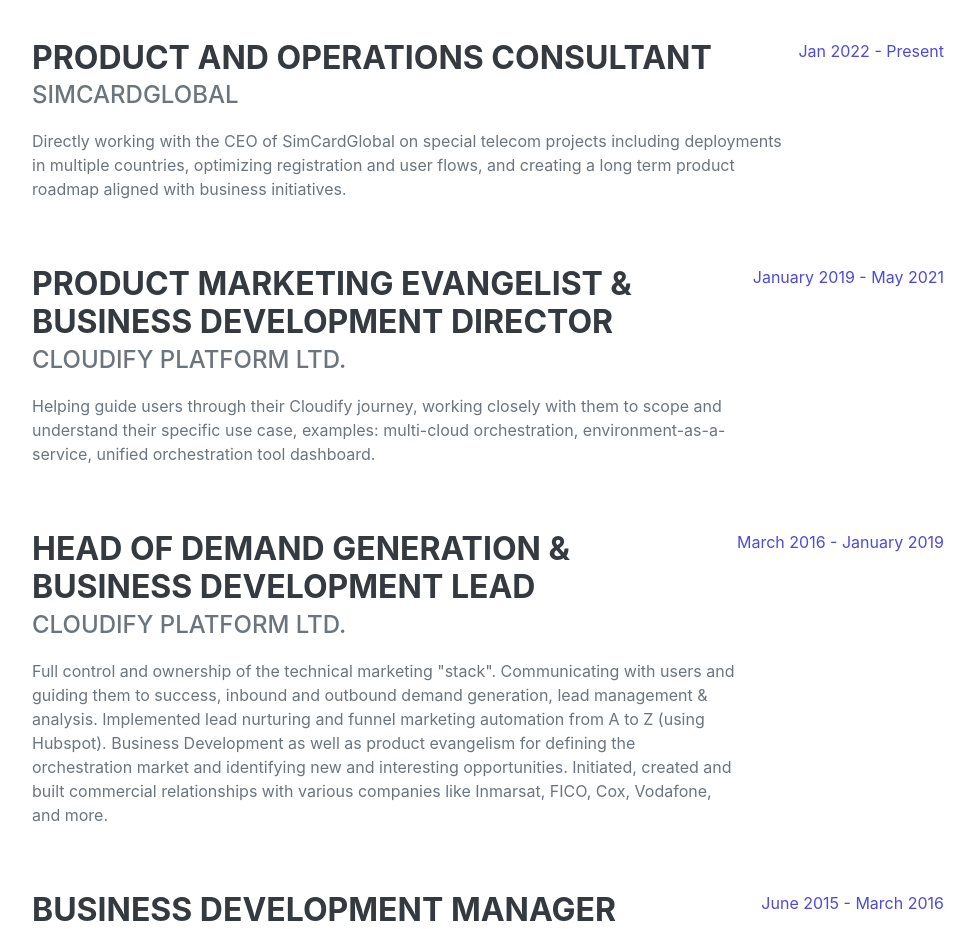
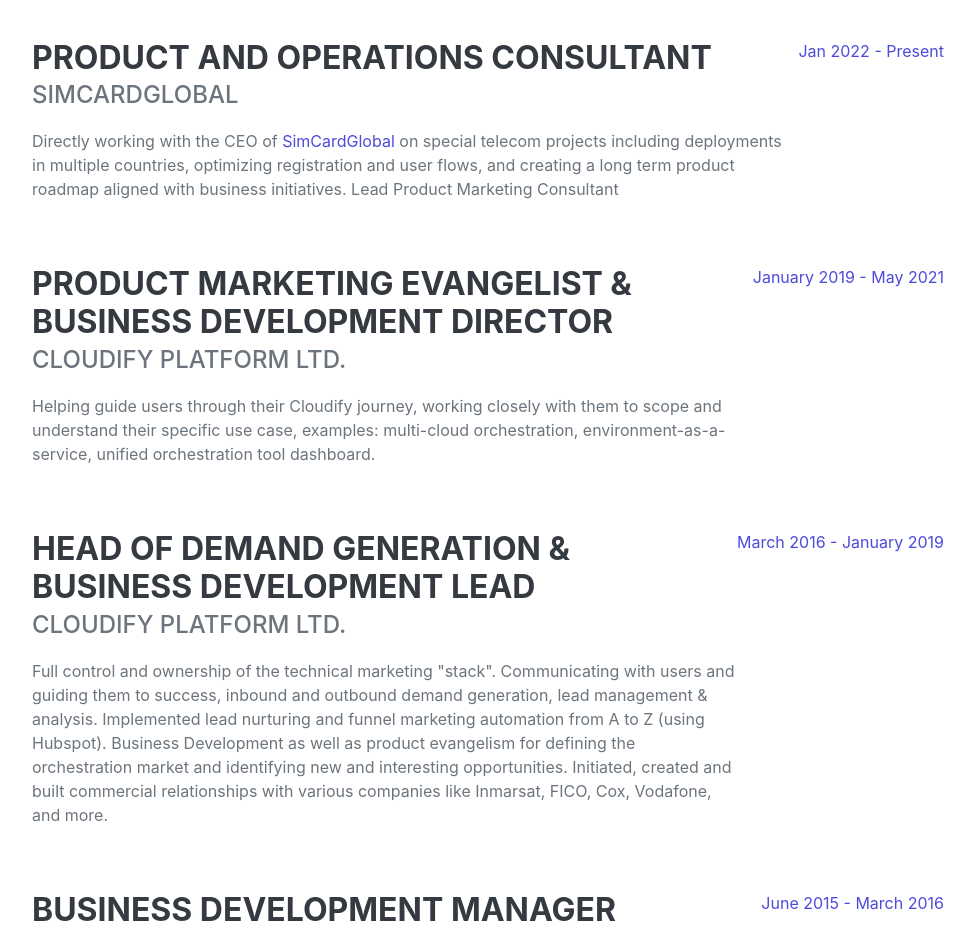
Before and after one commit to Ilanad/ilanadler, a website: page src/pug/index.pug in a window 1280 px wide. Shown: the part 1160-2089 px from the top of the page, without its empty margins (288-1263 px from the left). Drawn offline with nearby package versions, Linux system fonts and the light colour scheme; files that its build step writes are made by us from their sources; files whose address does not match are found by name; a web font is replaced by a local one.

Commit message:
link to inner page

```diff
--- a/src/pug/index.pug
+++ b/src/pug/index.pug
@@ -114,7 +114,8 @@
                             h3.mb-0 Product and Operations Consultant
                             .subheading.mb-3 SimCardGlobal
                             p
-                                | Directly working with the CEO of SimCardGlobal on special telecom projects including deployments in multiple countries, optimizing registration and user flows, and creating a long term product roadmap aligned with business initiatives.
+                                | Directly working with the CEO of <a href="/SimCardGlobal">SimCardGlobal</a> on special telecom projects including deployments in multiple countries, optimizing registration and user flows, and creating a long term product roadmap aligned with business initiatives.
+                                | Lead Product Marketing Consultant
                         .flex-shrink-0
                             span.text-primary Jan 2022 - Present
 
```
